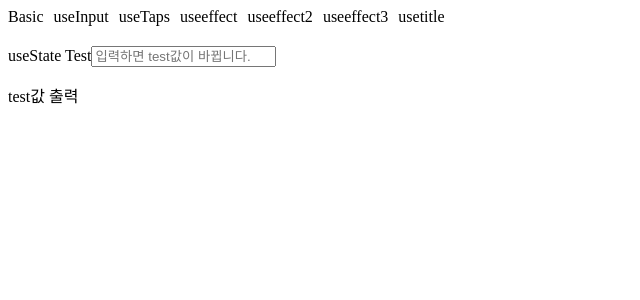
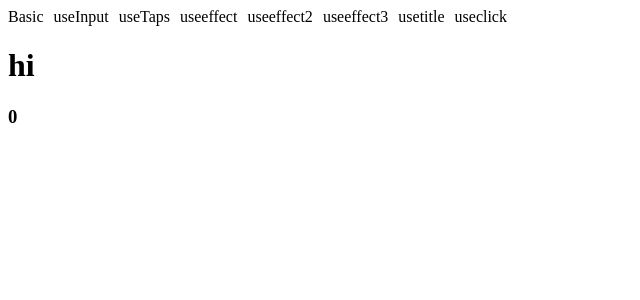
Before and after one commit to Real-Bird/reactHooks, a React (Create React App) app: page /#/useclick in a window 1280 px wide. Before the commit this address led to /#/. Shown: the top 300 px of the page, without its empty margins (0-640 px from the left). Built offline with nearby package versions, Linux system fonts and the light colour scheme.

Commit message:
22-02-22 useClick

```diff
--- a/src/component/Navi.js
+++ b/src/component/Navi.js
@@ -46,6 +46,12 @@ const Navigation = () => (
     >
       usetitle
     </Link>
+    <Link
+      to="/useclick"
+      style={{ marginRight: 10, textDecoration: "none", color: "black" }}
+    >
+      useclick
+    </Link>
   </nav>
 );
 
--- a/src/component/Router.js
+++ b/src/component/Router.js
@@ -13,6 +13,7 @@ import Effect from "../router/Effect";
 import Effect2 from "../router/Effect2";
 import Effect3 from "../router/Effect3";
 import Title from "../router/Title";
+import Click from "../router/Click";
 
 const AppRouter = () => {
   return (
@@ -41,6 +42,9 @@ const AppRouter = () => {
           <Route exact path="/usetitle">
             <Title />
           </Route>
+          <Route exact path="/useclick">
+            <Click />
+          </Route>
           <Redirect from="*" to="/" />
         </Switch>
       </Router>
--- /dev/null
+++ b/src/component/UseClick.js
@@ -0,0 +1,34 @@
+import React, { useEffect, useRef, useState } from "react";
+
+const useClick = (onClick) => {
+  // useRef() => component의 어떤 부분을 선택하는 방법
+  const element = useRef();
+  useEffect(() => {
+    if (element.current) {
+      element.current.addEventListener("click", onClick);
+    }
+    return () => {
+      if (element.current) {
+        element.current.removeEventListener("click", onClick);
+      }
+    };
+  }, [onClick]);
+  if (typeof onClick !== "function") {
+    return;
+  }
+  return element;
+};
+
+const UseClick = () => {
+  const [count, setCount] = useState(0);
+  const countUp = () => setCount(count + 1);
+  const title = useClick(countUp);
+  return (
+    <div>
+      <h1 ref={title}>hi</h1>
+      <h3>{count}</h3>
+    </div>
+  );
+};
+
+export default UseClick;
--- a/src/component/UseTitle.js
+++ b/src/component/UseTitle.js
@@ -12,8 +12,8 @@ const useTtile = (initialTitle) => {
 
 const UseTitle = () => {
   const titleUpdater = useTtile("Loading...");
-
   setTimeout(() => titleUpdater("Home"), 5000);
+  // loading 중 렌더링 페이지 옮기면 메모리 누수 경고 발생
 
   const onRefresh = () => location.reload();
   return (
--- /dev/null
+++ b/src/router/Click.js
@@ -0,0 +1,11 @@
+import React from "react";
+import UseClick from "../component/UseClick";
+
+const Click = () => {
+  return (
+    <div>
+      <UseClick />
+    </div>
+  );
+};
+export default Click;
```
Also changed, not shown: src/templet.js (added, +21 -0 lines).
